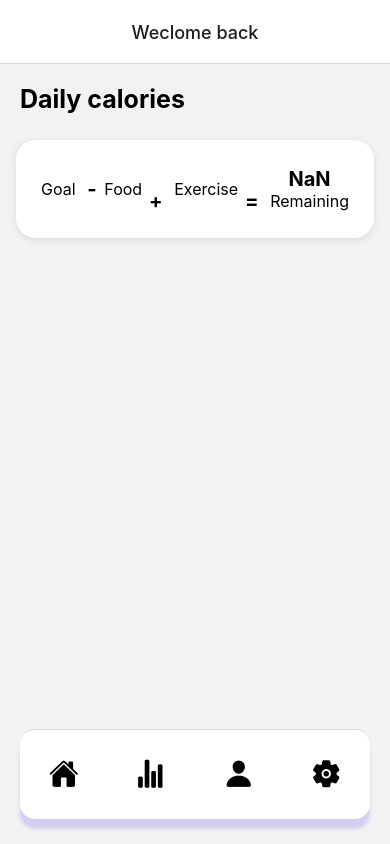
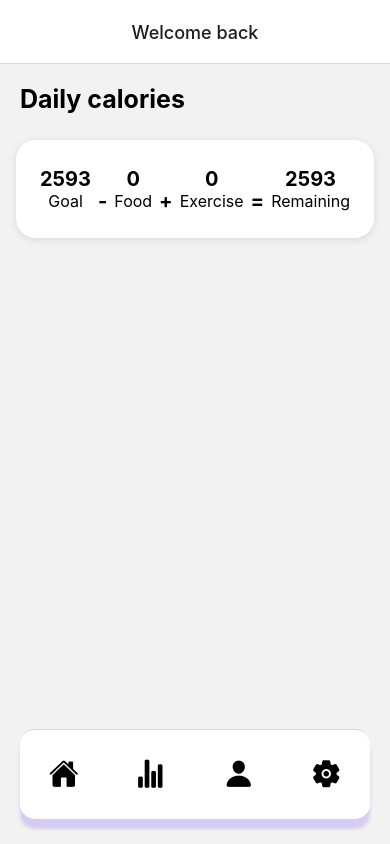
Before and after one commit to TylerTLe/Phase4MobileApp, a React Native app: screen / in a window 390 px wide. Built offline with nearby package versions, Linux system fonts and the light colour scheme.

Commit message:
Fixes styling and typos

```diff
--- a/App.jsx
+++ b/App.jsx
@@ -1,12 +1,14 @@
 import React from 'react';
 import Tabs from './navigation/tabs';
 import {NavigationContainer} from '@react-navigation/native';
+import {SafeAreaProvider} from 'react-native-safe-area-context';
 
 export default function App() {
   return (
-
+    <SafeAreaProvider>
       <NavigationContainer>
         <Tabs />
       </NavigationContainer>
+    </SafeAreaProvider>
   );
 }
--- a/navigation/tabs.jsx
+++ b/navigation/tabs.jsx
@@ -36,12 +36,12 @@ const Tabs = () => {
           weight: 70,
           gender: 'male',
           activityLevel: 'sedentary',
-          goal: 'lose_weight',
+          goal: 'gain_muscle',
         }}
         name="Home"
         component={HomeScreen}
         options={{
-          title: 'Weclome back',
+          title: 'Welcome back',
           headerTitleAlign: 'center',
           tabBarIcon: ({focused}) => (
             <Text style={{alignItems: 'center', justifyContent: 'center'}}>
--- a/screens/HomeScreen.jsx
+++ b/screens/HomeScreen.jsx
@@ -1,21 +1,80 @@
-import React from 'react';
-import {View, Text, Button, StyleSheet} from 'react-native';
-import HomeCaloriesSummary from './HomeComponents/HomeCaloriesSummary';
-const HomeScreen = ({navigation}) => {
+import React, {useState} from 'react';
+import {
+  View,
+  Text,
+  StyleSheet,
+  TouchableOpacity,
+  ScrollView,
+  SafeAreaView,
+} from 'react-native';
+import DailyCaloriesSummary from './StatComponents/DailyCaloriesSummary';
+import MealModal from './StatComponents/MealModal';
+
+const StatsScreen = ({route}) => {
+  const {gender, weight, height, age, activityLevel, goal} = route.params;
+  const [meals, setMeals] = useState({breakfast: [], lunch: [], dinner: []});
+  const [modalVisible, setModalVisible] = useState(false);
+  const [currentMealType, setCurrentMealType] = useState(null);
+
+  const calculateBMR = () => {
+    if (gender === 'male') {
+      return 66.47 + 13.75 * weight + 5.003 * height - 6.755 * age;
+    } else {
+      return 655.1 + 9.563 * weight + 1.85 * height - 4.676 * age;
+    }
+  };
+
+  const activityMultipliers = {
+    sedentary: 1.2,
+    lightly_active: 1.375,
+    moderately_active: 1.55,
+    active: 1.725,
+    very_active: 1.9,
+  };
+
+  const calculateAMR = bmr => bmr * activityMultipliers[activityLevel];
+  const bmr = calculateBMR();
+  const amr = calculateAMR(bmr);
+
+  const calculateCalorieGoal = () => {
+    switch (goal) {
+      case 'lose_weight':
+        return amr - 500;
+      case 'gain_muscle':
+        return amr + 500;
+      case 'maintain_weight':
+      default:
+        return amr;
+    }
+  };
+
+  const totalFoodCalories = Object.values(meals)
+    .flat()
+    .reduce((acc, meal) => acc + meal.calories, 0);
+  const calorieGoal = calculateCalorieGoal();
+
   return (
-    <View>
-      <HomeCaloriesSummary/>
-    </View>
+    <SafeAreaView style={styles.safeContainer}>
+      <ScrollView style={styles.container}>
+        <DailyCaloriesSummary
+          goal={calorieGoal.toFixed(0)}
+          food={totalFoodCalories}
+          exercise={0}
+        />
+      </ScrollView>
+    </SafeAreaView>
   );
 };
 
-export default HomeScreen;
-
 const styles = StyleSheet.create({
+  safeContainer: {
+    flex: 1,
+    backgroundColor: '#f2f2f2', // or your preferred background color
+  },
   container: {
     flex: 1,
-    backgroundColor: '#fff',
-    alignItems: 'center',
-    justifyContent: 'center',
   },
+  // Add more styles as needed
 });
+
+export default StatsScreen;
--- a/screens/ProfileScreen.jsx
+++ b/screens/ProfileScreen.jsx
@@ -1,5 +1,5 @@
 import React, {useState} from 'react';
-import {View, Text, TextInput, Button, StyleSheet, Alert} from 'react-native';
+import {View, Text, TextInput, Button, StyleSheet, Alert, TouchableOpacity} from 'react-native';
 import {Picker} from '@react-native-picker/picker';
 
 const ProfileScreen = ({navigation}) => {
@@ -95,7 +95,12 @@ const ProfileScreen = ({navigation}) => {
         <Picker.Item label="Maintain Weight" value="maintain_weight" />
       </Picker>
 
-      <Button title="Save Profile" onPress={handleSubmit} />
+      <TouchableOpacity
+        style={styles.button}
+        onPress={handleSubmit}
+      >
+        <Text style={styles.buttonText}>Save Profile</Text>
+      </TouchableOpacity>
     </View>
   );
 };
@@ -121,6 +126,23 @@ const styles = StyleSheet.create({
     marginBottom: 15,
     backgroundColor: '#fff',
   },
+  button: {
+    backgroundColor: '#C3F4C5',
+    padding: 15,
+    borderRadius: 5,
+    justifyContent: 'center',
+    alignItems: 'center',
+    shadowColor: '#000',
+    shadowOffset: {width: 0, height: 2},
+    shadowOpacity: 0.1,
+    shadowRadius: 6,
+    elevation: 3,
+  },
+  buttonText: {
+    color: '#000', // White color for the text of the button
+    fontSize: 16,
+    fontWeight: 'bold',
+  },
 });
 
 export default ProfileScreen;
```
Also changed, not shown: screens/StatComponents/DailyCaloriesSummary.jsx (+3 -5 lines).
